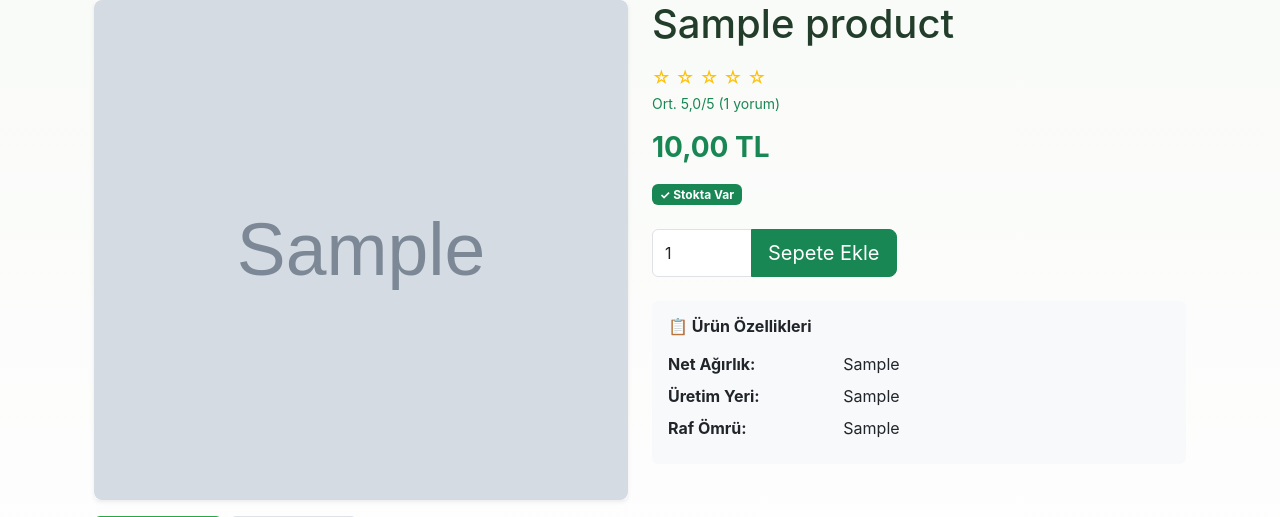
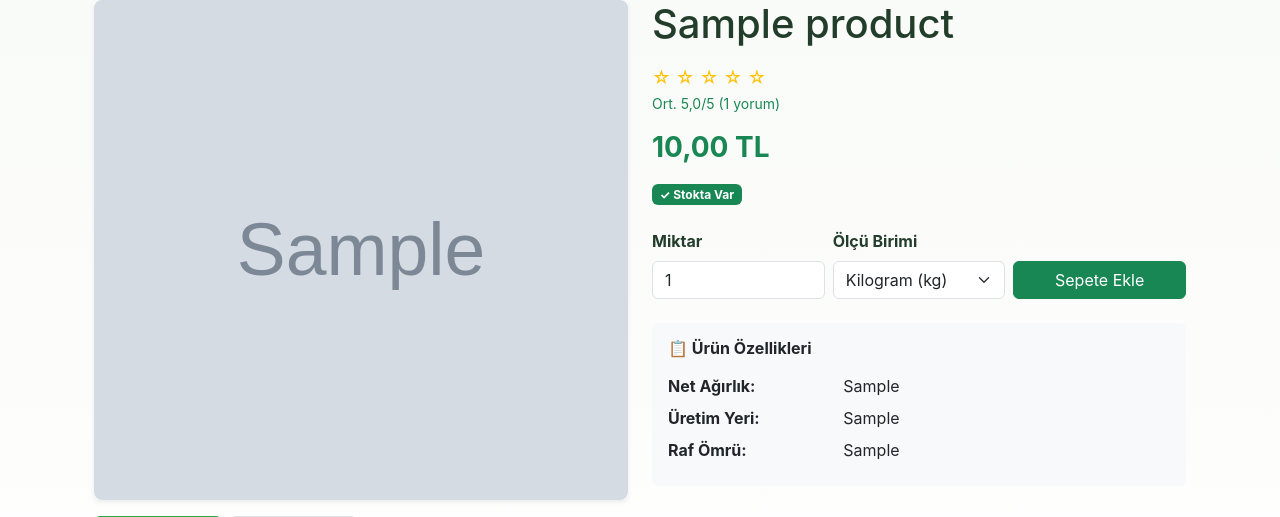
Before and after one commit to ilyaskayabasi/kayabasi-naturel, a Django app: a page that uses projects/kayabasi-naturel/templates/store/detail.html in a window 1280 px wide. Shown: the part 190-707 px from the top of the page. Run offline with Django 4.2, Linux system fonts and the light colour scheme; tables that the repository leaves empty hold one stand-in row (values such as "Sample post"); grey boxes marked "Sample" are stand-in pictures.

Commit message:
Ölçü birimi (kg, g, ml, l) seçimi eklendi - sepete ekleme, sepet ve ödeme sayfalarında gösterim

```diff
--- a/projects/kayabasi-naturel/store/admin.py
+++ b/projects/kayabasi-naturel/store/admin.py
@@ -212,7 +212,7 @@ class ProductAdmin(admin.ModelAdmin):
             'fields': ('name', 'slug', 'category', 'description', 'image')
         }),
         ('Fiyat ve Stok', {
-            'fields': ('price', 'stock')
+            'fields': ('price', 'stock', 'unit')
         }),
         ('Üretim Bilgileri', {
             'fields': ('production_location', 'production_process', 'production_date', 'harvest_date'),
--- a/projects/kayabasi-naturel/store/models.py
+++ b/projects/kayabasi-naturel/store/models.py
@@ -17,6 +17,14 @@ class Category(models.Model):
 
 
 class Product(models.Model):
+    UNIT_CHOICES = [
+        ('kg', 'Kilogram (kg)'),
+        ('g', 'Gram (g)'),
+        ('ml', 'Mililitre (ml)'),
+        ('l', 'Litre (l)'),
+        ('adet', 'Adet'),
+    ]
+
     name = models.CharField(max_length=200)
     slug = models.SlugField(max_length=220, unique=True, blank=True)
     category = models.ForeignKey(Category, on_delete=models.SET_NULL, null=True, blank=True)
@@ -24,6 +32,7 @@ class Product(models.Model):
     price = models.DecimalField(max_digits=10, decimal_places=2)
     stock = models.PositiveIntegerField(default=0)
     image = models.ImageField(upload_to='products/', null=True, blank=True)
+    unit = models.CharField(max_length=10, choices=UNIT_CHOICES, default='adet', verbose_name="Ölçü Birimi")
     created_at = models.DateTimeField(auto_now_add=True)
 
     # Detaylı ürün bilgileri
--- a/projects/kayabasi-naturel/store/views.py
+++ b/projects/kayabasi-naturel/store/views.py
@@ -100,8 +100,10 @@ def add_to_cart(request, slug):
     product = get_object_or_404(Product, slug=slug)
     cart = request.session.get('cart', {})
     qty = int(request.POST.get('quantity', 1)) if request.method == 'POST' else 1
-    item = cart.get(slug, {'quantity': 0, 'price': str(product.price), 'name': product.name})
+    unit = request.POST.get('unit', product.unit) if request.method == 'POST' else product.unit
+    item = cart.get(slug, {'quantity': 0, 'price': str(product.price), 'name': product.name, 'unit': unit})
     item['quantity'] = item.get('quantity', 0) + qty
+    item['unit'] = unit
     cart[slug] = item
     request.session['cart'] = cart
     return redirect('store:index')
--- a/projects/kayabasi-naturel/templates/store/cart_v2.html
+++ b/projects/kayabasi-naturel/templates/store/cart_v2.html
@@ -37,7 +37,7 @@
                 <span class="badge bg-success">{{ it.product.category.name }}</span>
               </p>
               <p class="mb-1"><strong>Birim Fiyat:</strong> {{ it.product.price }} TL</p>
-              <p class="mb-0"><strong>Adet:</strong> {{ it.quantity }}</p>
+              <p class="mb-1"><strong>Adet:</strong> {{ it.quantity }} x {{ it.unit }}</p>
             </div>
             <div class="text-end">
               <h5 class="text-success mb-0">{{ it.total }} TL</h5>
--- a/projects/kayabasi-naturel/templates/store/checkout.html
+++ b/projects/kayabasi-naturel/templates/store/checkout.html
@@ -145,7 +145,7 @@
               </div>
               <div class="flex-grow-1 ms-3">
                 <h6 class="mb-1">{{ item.product.name }}</h6>
-                <p class="text-muted small mb-1">{{ item.quantity }} adet × {{ item.product.price }} TL</p>
+                <p class="text-muted small mb-1">{{ item.quantity }} {{ item.unit }} × {{ item.product.price }} TL</p>
                 <p class="mb-0 fw-bold text-success">{{ item.subtotal }} TL</p>
               </div>
             </div>
--- a/projects/kayabasi-naturel/templates/store/detail.html
+++ b/projects/kayabasi-naturel/templates/store/detail.html
@@ -91,11 +91,25 @@
                 {% if product.stock > 0 %}
                     <form method="POST" action="{% url 'store:add_to_cart' product.slug %}">
                         {% csrf_token %}
-                        <div class="input-group mb-3">
-                            <input type="number" name="quantity" value="1" min="1" max="{{ product.stock }}" class="form-control" style="max-width: 100px;">
-                            <button class="btn btn-success btn-lg" type="submit">
-                                <i class="fas fa-shopping-cart"></i> Sepete Ekle
-                            </button>
+                        <div class="row g-2 mb-3">
+                            <div class="col-md-4">
+                                <label class="form-label fw-bold">Miktar</label>
+                                <input type="number" name="quantity" value="1" min="1" max="{{ product.stock }}" class="form-control">
+                            </div>
+                            <div class="col-md-4">
+                                <label class="form-label fw-bold">Ölçü Birimi</label>
+                                <select name="unit" class="form-select" required>
+                                    <option value="">Seçin</option>
+                                    {% for unit_value, unit_label in product.UNIT_CHOICES %}
+                                        <option value="{{ unit_value }}" {% if product.unit == unit_value %}selected{% endif %}>{{ unit_label }}</option>
+                                    {% endfor %}
+                                </select>
+                            </div>
+                            <div class="col-md-4 d-flex align-items-end">
+                                <button class="btn btn-success w-100" type="submit">
+                                    <i class="fas fa-shopping-cart"></i> Sepete Ekle
+                                </button>
+                            </div>
                         </div>
                     </form>
                 {% else %}
```
Also changed, not shown: projects/kayabasi-naturel/store/migrations/0006_product_unit.py (added).
